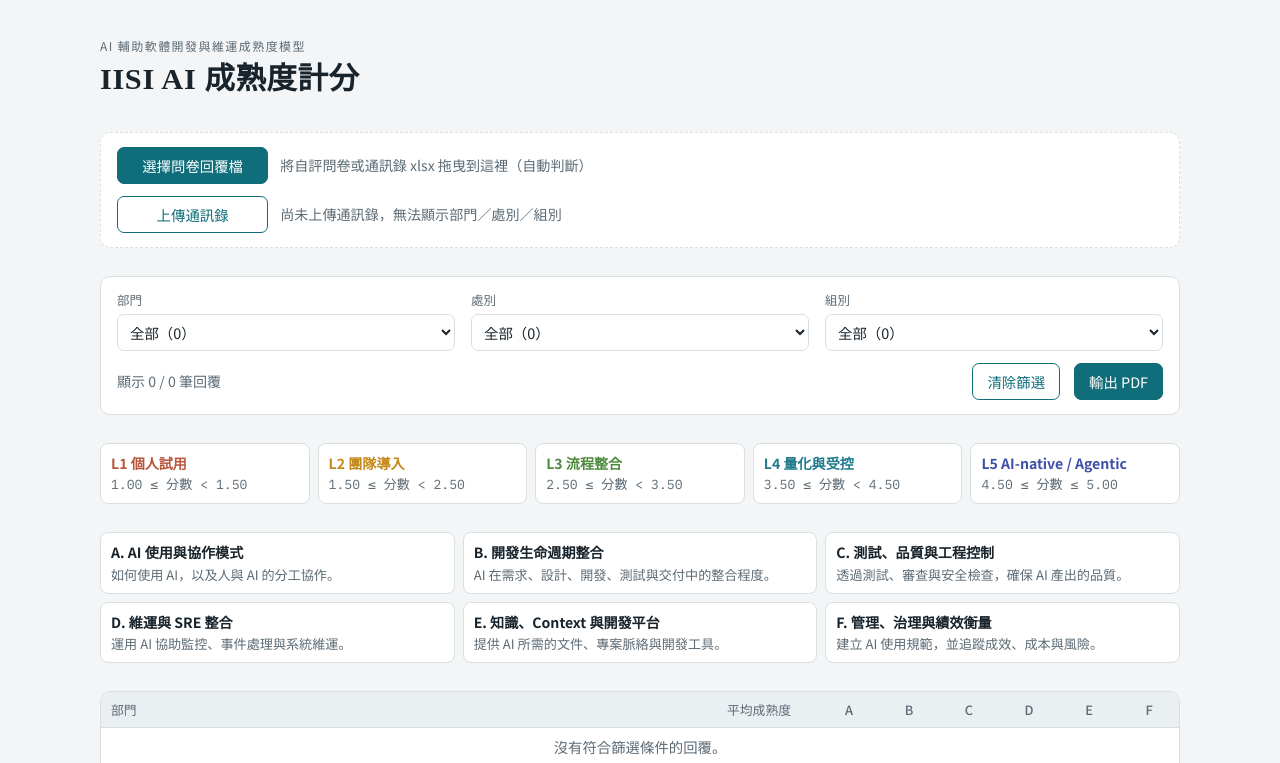
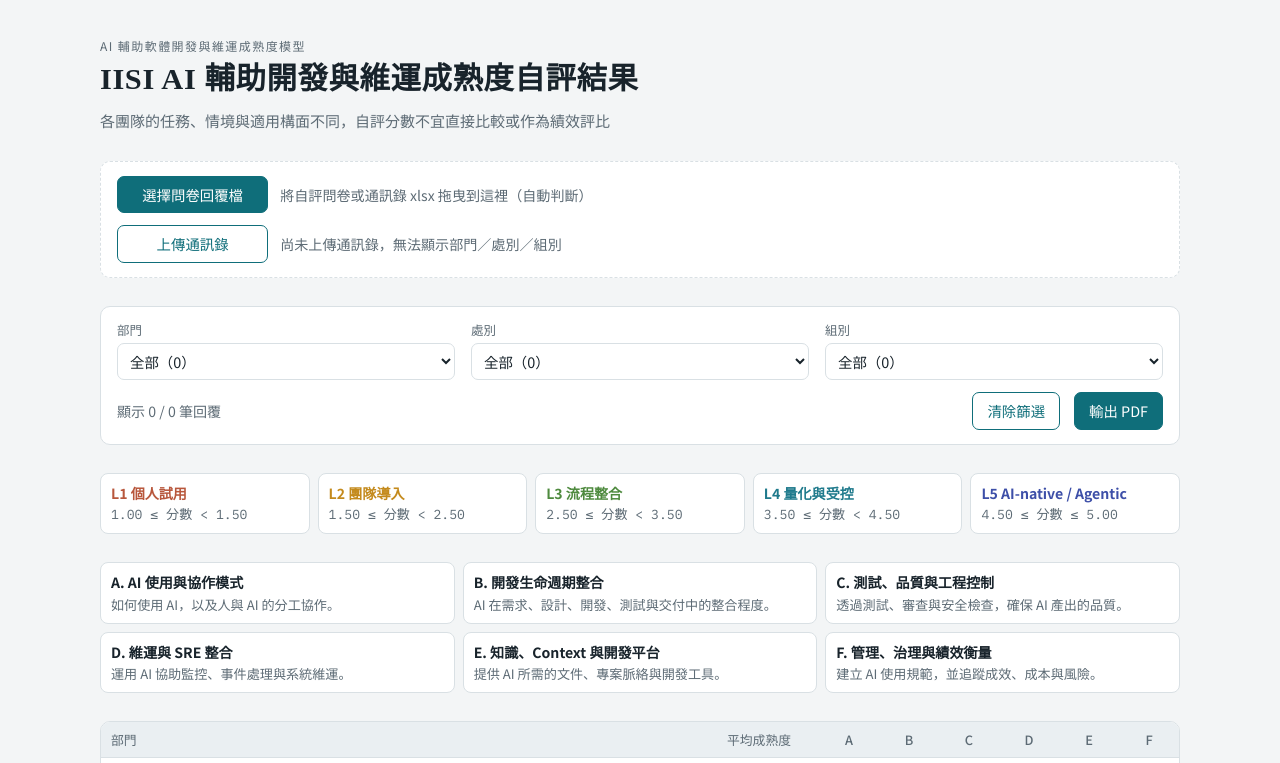
Before and after one commit to IISI-1311002/copilot-report, a plain HTML site: page maturity-score.html in a window 1280 px wide. Both pictures are taken after a click on the button "清除篩選". Shown: the top 763 px of the page. Drawn offline with Linux system fonts and the light colour scheme.

Commit message:
更新成熟度自評標題、說明與資料日期標示

```diff
--- a/maturity-score.html
+++ b/maturity-score.html
@@ -1,4 +1,4 @@
-<title>IISI AI 成熟度計分</title>
+<title>IISI AI 輔助開發與維運成熟度自評結果</title>
 <link rel="preconnect" href="https://fonts.googleapis.com">
 <link rel="stylesheet" href="https://fonts.googleapis.com/css2?family=Noto+Sans+TC:wght@400;500;700&family=Noto+Serif+TC:wght@600;700&family=IBM+Plex+Mono:wght@400;600&display=swap">
 <style>
@@ -183,7 +183,8 @@ footer{color:var(--muted);font-size:.8rem;line-height:1.7;width:100%;border-top:
   <div class="summary-page">
   <header>
     <div class="eyebrow">AI 輔助軟體開發與維運成熟度模型</div>
-    <h1>IISI AI 成熟度計分</h1>
+    <h1>IISI AI 輔助開發與維運成熟度自評結果</h1>
+    <p class="sub">各團隊的任務、情境與適用構面不同，自評分數不宜直接比較或作為績效評比</p>
     <div class="print-only" id="printinfo"></div>
   </header>
 
@@ -582,7 +583,7 @@ function draw(){
   const list = visible();
   document.getElementById('count').textContent = `顯示 ${list.length} / ${RESULTS.length} 筆回覆`;
   document.getElementById('printinfo').textContent =
-    `${filterText()}共 ${list.length} 筆回覆　列印日期：${new Date().toLocaleDateString('zh-TW')}`;
+    `${filterText()}共 ${list.length} 筆回覆　資料日期：${new Date().toLocaleDateString('zh-TW')}`;
   const singleDepartment = FILTER.dept!==ALL;
   document.getElementById('summary').innerHTML = singleDepartment
     ? summaryPeopleHTML(list, {standalone:true})
```
